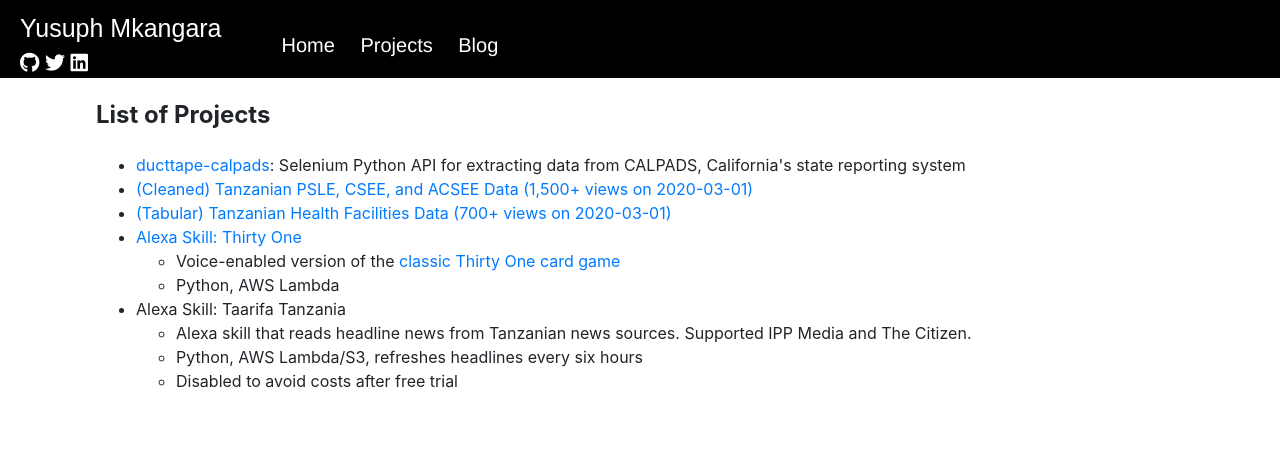
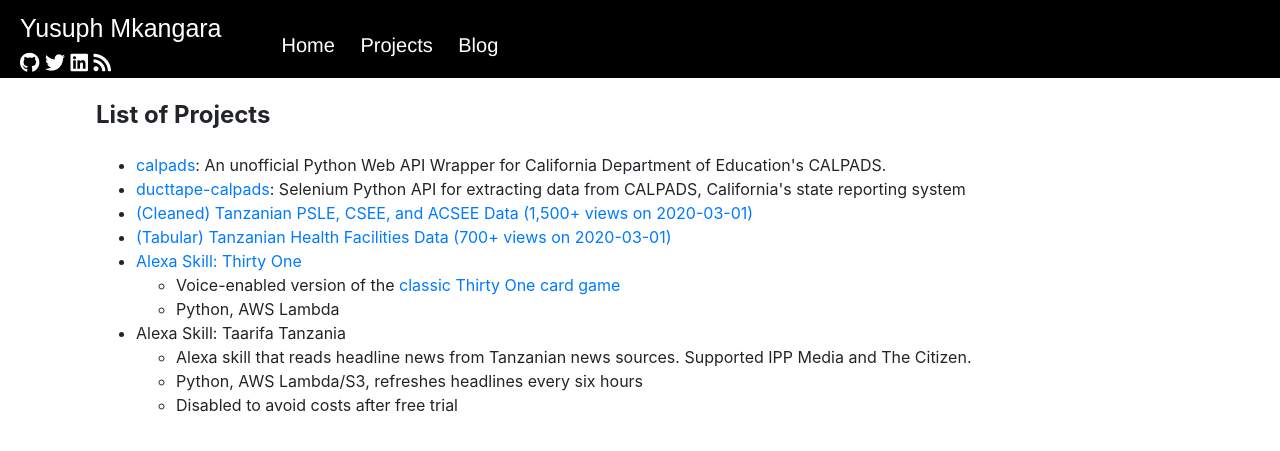
Before and after one commit to yusuphisms/yusuphisms.github.io, a Jekyll site: the page built from projects.html, in a window 1280 px wide. Shown: the top 451 px of the page. Built offline with Jekyll 4.4.1, drawn with Linux system fonts in a browser that asks for light colours; nearby versions of some CDN libraries; some web fonts are replaced.

Commit message:
Add RSS feed icon and update projects

```diff
--- a/_layouts/default.html
+++ b/_layouts/default.html
@@ -28,6 +28,7 @@
               <a href="https://github.com/yo-my-bard"> <i class="fab fa-github"></i> </a>
               <a href="https://twitter.com/Yusuphisms"> <i class="fab fa-twitter"></i> </a>
               <a href="https://www.linkedin.com/in/yusuph-mkangara/"> <i class="fab fa-linkedin"></i> </a>
+              <a href="https://yusuph.dev/blog/atom.xml"> <i class="fas fa-rss"></i> </a>
             </div>
           </div>
           <ul>
--- a/blog/index.html
+++ b/blog/index.html
@@ -3,7 +3,7 @@
 title: Yusuph's Musings
 ---
 <header class="blog-header">
-    <h1>{{ page.title }} </h1>  <h5>[<a href=/blog/categories.html>All Blog Categories</a>]</h5>
+    <h1>{{ page.title }} </h1>
 </header>
 {% for post in paginator.posts %}
 <section class="post-container">
--- a/projects.html
+++ b/projects.html
@@ -4,6 +4,10 @@
 ---
 <h2>List of Projects</h2>
 <ul>
+    <li>
+        <a href="https://github.com/SummitPublicSchools/calpads">calpads</a>:
+        An unofficial Python Web API Wrapper for California Department of Education's CALPADS.
+    </li>
     <li>
         <a href="https://github.com/SummitPublicSchools/ducttape-calpads">ducttape-calpads</a>:
         Selenium Python API for extracting data from CALPADS, California's state reporting system</li>
```
